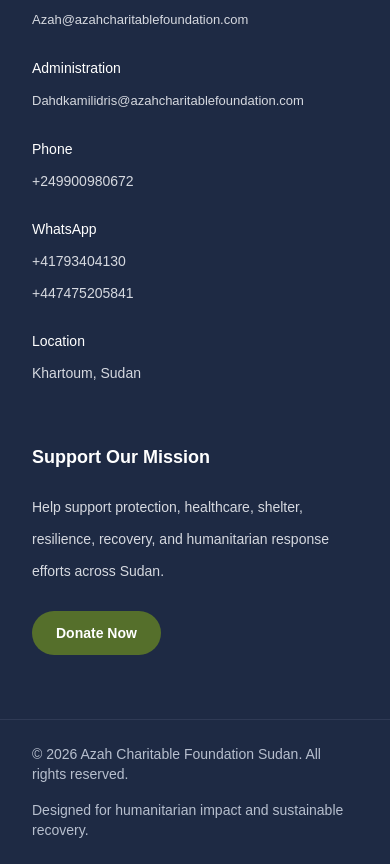
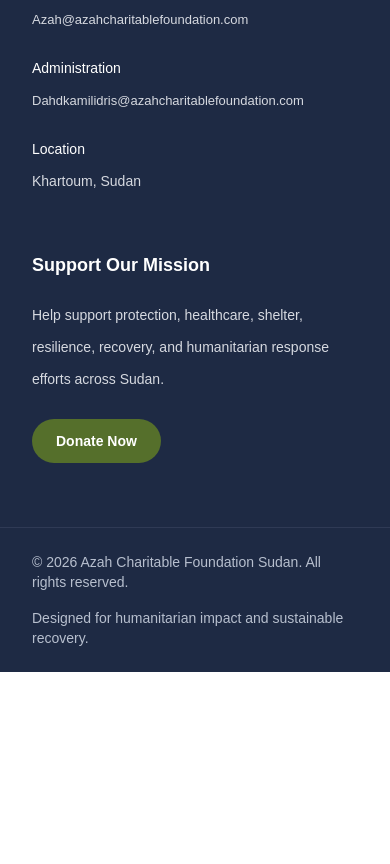
Before and after one commit to dahdidris-hue/azah-foundation, a Next.js app: page / in a window 390 px wide. Shown: the part 6480-7344 px from the top of the page. After the commit the page ends 7152 px from the top, so only its background shows below. Built offline with nearby package versions, Linux system fonts and the light colour scheme.

Commit message:
Remove contact information from layout
Removed phone and WhatsApp contact information from layout.

```diff
--- a/app/layout.tsx
+++ b/app/layout.tsx
@@ -158,37 +158,6 @@
                 </div>
 
                 <div>
-                  <p className="text-white font-medium mb-1">Phone</p>
-
-                  <a
-                    href="tel:+249900980672"
-                    className="hover:text-white transition"
-                  >
-                    +249900980672
-                  </a>
-                </div>
-
-                <div>
-                  <p className="text-white font-medium mb-1">WhatsApp</p>
-
-                  <div className="flex flex-col gap-1">
-                    <a
-                      href="https://wa.me/41793404130"
-                      className="hover:text-white transition"
-                    >
-                      +41793404130
-                    </a>
-
-                    <a
-                      href="https://wa.me/447475205841"
-                      className="hover:text-white transition"
-                    >
-                      +447475205841
-                    </a>
-                  </div>
-                </div>
-
-                <div>
                   <p className="text-white font-medium mb-1">Location</p>
 
                   <p>Khartoum, Sudan</p>
```
